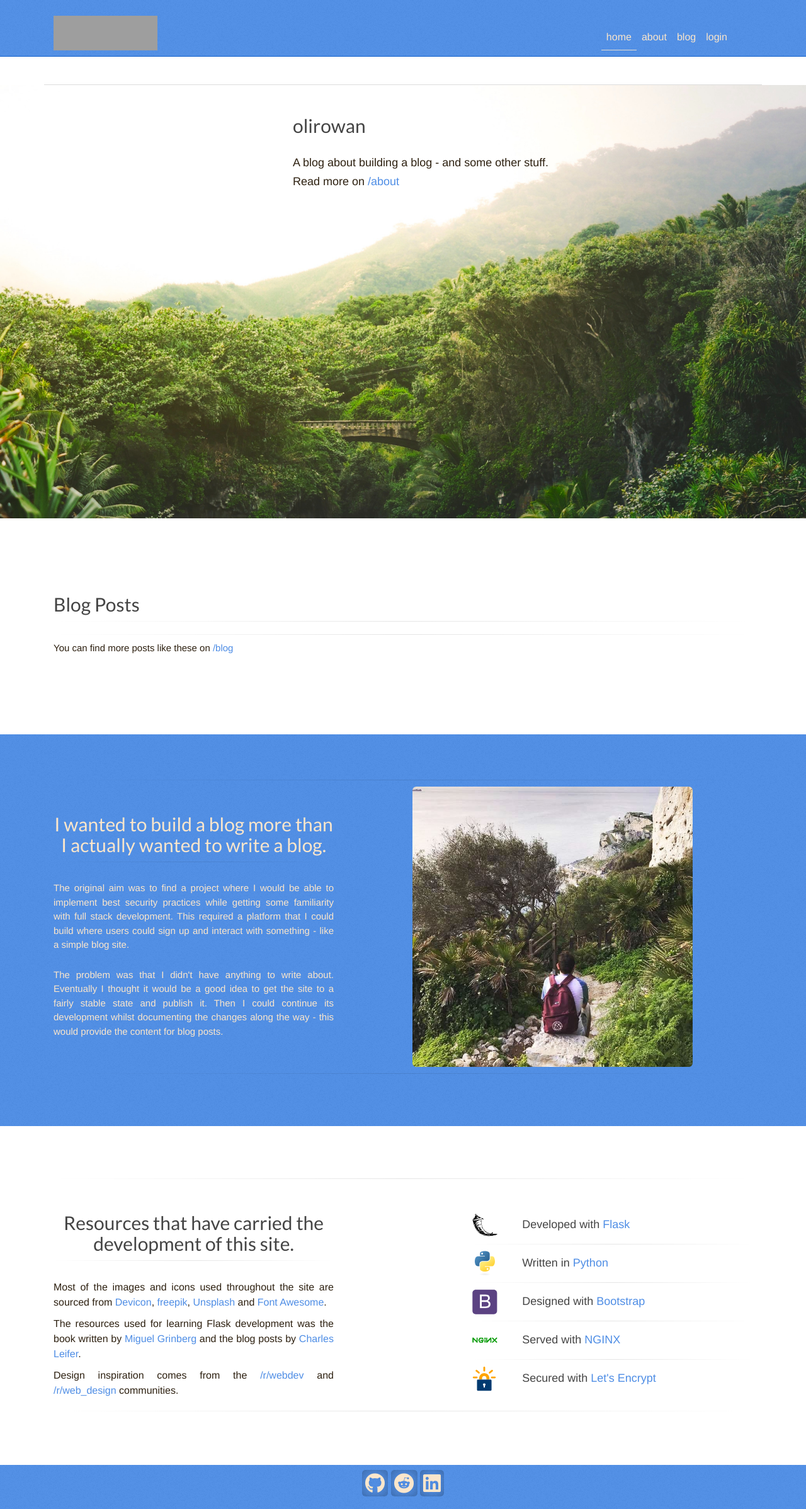
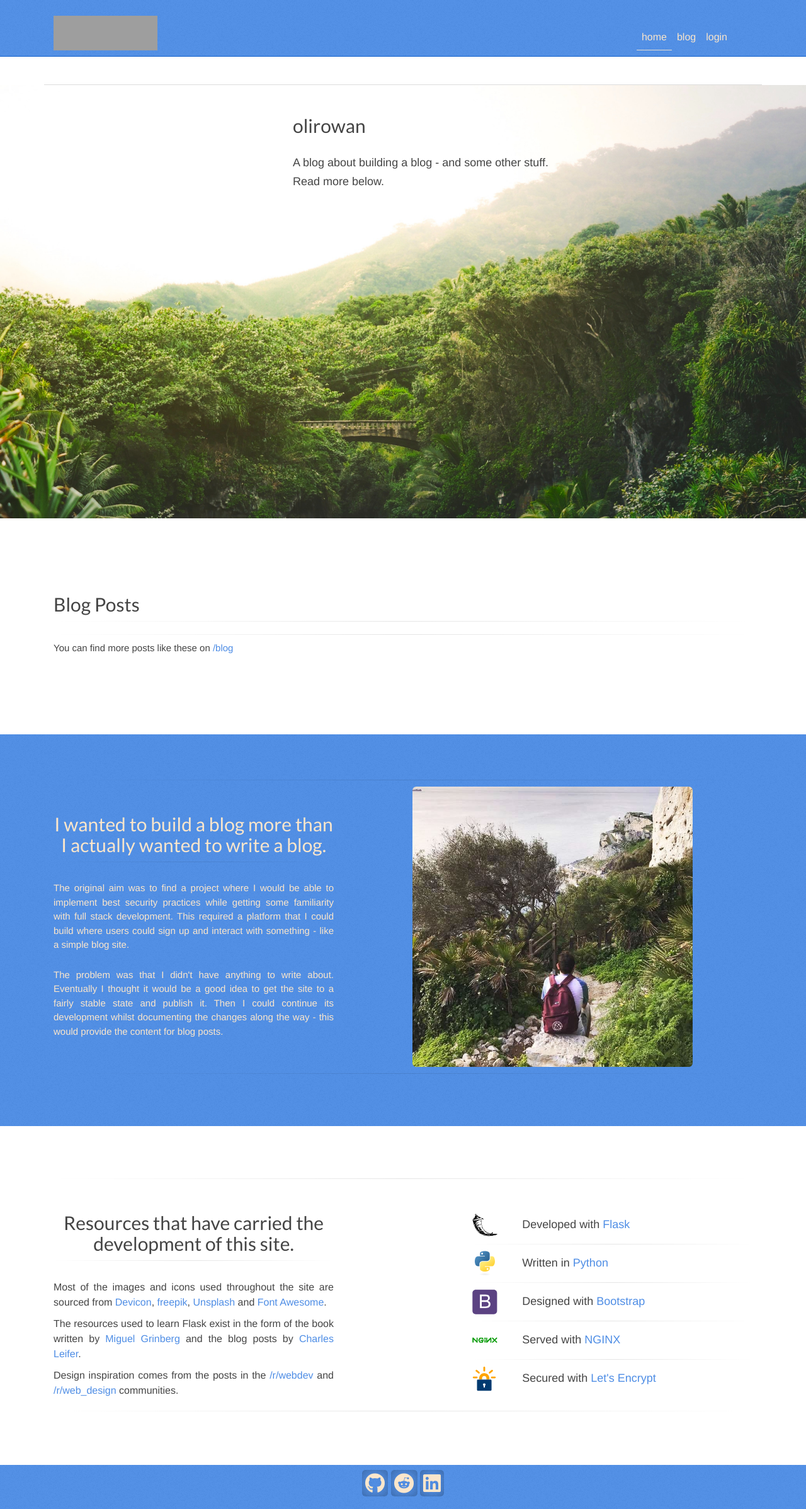
Before and after one commit to olirowan/olirowanxyz, a Flask app: page / in a window 1280 px wide. Shown: the whole page at 63% size. Run offline with Flask 2, Linux system fonts and the light colour scheme; data that the repository does not hold is empty; some libraries are stand-ins or nearby versions; grey boxes are pictures that could not be loaded.

Commit message:
Accepts blog icon, CSS improved, /about hidden

```diff
--- a/app/routes.py
+++ b/app/routes.py
@@ -214,9 +214,9 @@ def unfollow(username):
     return redirect(url_for('user', username=username))
 
 
-@app.route('/about')
-def about():
-    return render_template('about.html')
+# @app.route('/about')
+# def about():
+#     return render_template('about.html')
 
 
 @app.route('/edit_profile', methods=['GET', 'POST'])
@@ -315,10 +315,11 @@ def editpost(slug):
 def _create_or_edit(entry, template, method):
     if request.method == 'POST':
         entry.title = request.form.get('title') or ''
+        entry.icon = request.form.get('icon') or ''
         entry.content = request.form.get('content') or ''
         entry.published = bool(int(request.form.get('published') or '0'))
 
-        if not (entry.title and entry.content):
+        if not (entry.title and entry.content and entry.icon):
             flash('Title and Content values required.', 'danger')
         else:
             if method == 'INSERT':
@@ -340,6 +341,7 @@ def _create_or_edit(entry, template, method):
                     entry.slug = re.sub('[^\w]+', '-', entry.title.lower())
                     BlogPost.title = entry.title
                     BlogPost.slug = entry.slug
+                    BlogPost.icon = entry.icon
                     BlogPost.content = entry.content
                     BlogPost.published = entry.published
                     db.session.commit()
--- a/app/static/css/base.css
+++ b/app/static/css/base.css
@@ -135,7 +135,7 @@ h6 {
 }
 
 p {
-    color: #2d2010;
+    color: #444;
     line-height: 1.5em;
     font-size: 15px;
     margin: 0 0 5px 0;
--- a/app/static/css/screen.css
+++ b/app/static/css/screen.css
@@ -215,6 +215,20 @@ ul.sf-menu li li li:hover ul, ul.sf-menu li li li.sfHover ul {
 
 .sf-menu li a:hover { /* visited pseudo selector so IE6 applies text colour*/
     color: #fff;
+}
+
+
+.black-link-hover a {
+    text-decoration: none;
+    -webkit-transition: all 0.5s ease;
+    -moz-transition: all 0.5s ease-in-out;
+    -o-transition: all 0.5s ease-in-out;
+    -ms-transition: all 0.5s ease-in-out;
+    transition: all 0.5s ease-in-out;
+}
+
+.black-link-hover a:hover {
+    color: #444;
 }
 
 li a#visited {
--- a/app/templates/blog.html
+++ b/app/templates/blog.html
@@ -19,7 +19,7 @@
                                 <h2 class="fas {{ entry.icon }}"></h2>
                             </div>
                             <div class="col-10">
-                                <div class="media-body">
+                                <div class="media-body black-link-hover">
                                     <h3><a href="{% if entry.published %}{{ url_for('readpost', slug=entry.slug) }}
                                     {% else %}{{ url_for('editpost', slug=entry.slug) }}{% endif %}">
                                         {{ entry.title }}
--- a/app/templates/footer.html
+++ b/app/templates/footer.html
@@ -1,7 +1,7 @@
 {% block footer %}
 
     <div class="container pagefooter">
-            <ul class="socials">
+            <ul class="socials black-link-hover">
                 <li><a target="_blank" href="https://github.com/olirowan" title="GitHub">
                     <i class="fab socials fa-github fa-2x" aria-hidden="true"></i></a></li>
 
--- a/app/templates/header.html
+++ b/app/templates/header.html
@@ -19,10 +19,10 @@
                             <a class="{{ 'nav-link active' if active_page == 'index' else 'nav-link' }}"
                                href="{{ url_for('index') }}">home</a>
                         </li>
-                        <li class="nav-item">
-                            <a class="{{ 'nav-link active' if active_page == 'about' else 'nav-link' }}"
-                               href="{{ url_for('about') }}">about</a>
-                        </li>
+{#                        <li class="nav-item">#}
+{#                            <a class="{{ 'nav-link active' if active_page == 'about' else 'nav-link' }}"#}
+{#                               href="{{ url_for('about') }}">about</a>#}
+{#                        </li>#}
                         <li class="nav-item">
                             <a class="{{ 'nav-link active' if active_page == 'blog' else 'nav-link' }}"
                                href="{{ url_for('blog') }}">blog</a>
--- a/app/templates/index.html
+++ b/app/templates/index.html
@@ -22,7 +22,7 @@
                         A blog about building a blog - and some other stuff.
                     </p>
                     <p class="tagline">
-                        Read more on <a href="#about-text-container">/about</a>
+                        Read more below.
                     </p>
                 </div>
             </div>
@@ -42,7 +42,7 @@
                                     <h2 class="fas {{ entry.icon }}"></h2>
                                 </div>
                                 <div class="col-10">
-                                    <div class="media-body">
+                                    <div class="media-body black-link-hover">
                                         <h3><a href="{% if entry.published %}{{ url_for('readpost', slug=entry.slug) }}
                                     {% else %}{{ url_for('editpost', slug=entry.slug) }}{% endif %}">
                                             {{ entry.title }}
@@ -58,7 +58,7 @@
                 </div>
             </div>
             <hr class="separator1">
-            <p class="blog-post-bottom-separator">
+            <p class="blog-post-bottom-separator black-link-hover">
                 You can find more posts like these on <a href="{{ url_for('blog') }}">/blog </a>
             </p>
         </div>
@@ -103,7 +103,7 @@
 
     <div id="home-white-container">
         <h1><br></h1>
-        <div class="container">
+        <div class="container black-link-hover">
             <hr class="separator1">
             <div class="row resources-text-row">
                 <div class="col-md-5">
@@ -123,13 +123,13 @@
                         <a target="_blank" href="https://fontawesome.com/">Font Awesome</a>.
                     </p>
                     <p>
-                        The resources used for learning Flask development was the book written by
+                        The resources used to learn Flask exist in the form of the book written by
                         <a target="_blank" href="https://blog.miguelgrinberg.com/">Miguel Grinberg</a>
                         and the blog posts by
                         <a target="_blank" href="https://charlesleifer.com/">Charles Leifer</a>.
                     </p>
                     <p>
-                        Design inspiration comes from the
+                        Design inspiration comes from the posts in the
                         <a target="_blank" href="https://old.reddit.com/r/webdev/">/r/webdev</a>
                         and
                         <a target="_blank" href="https://www.reddit.com/r/web_design/">/r/web_design</a>
```
